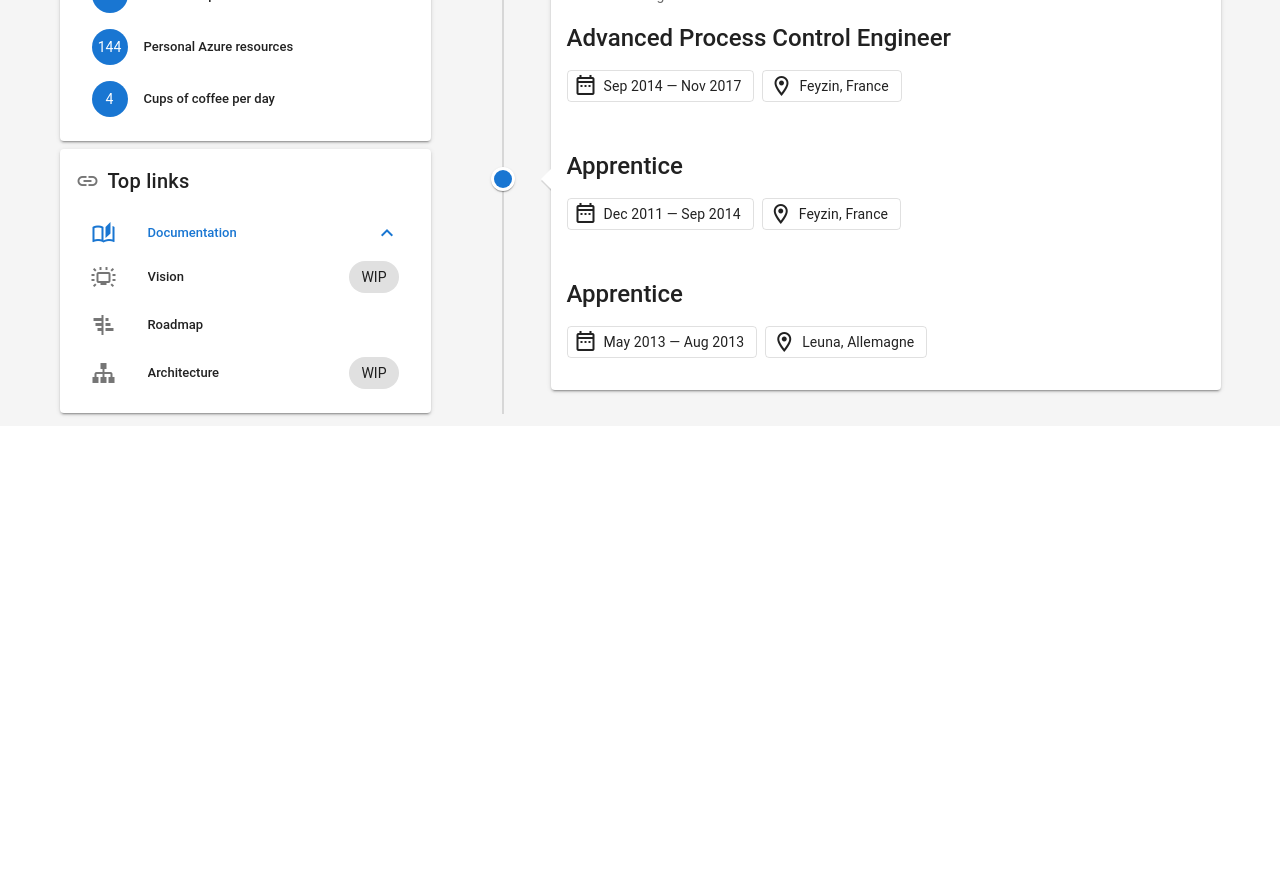
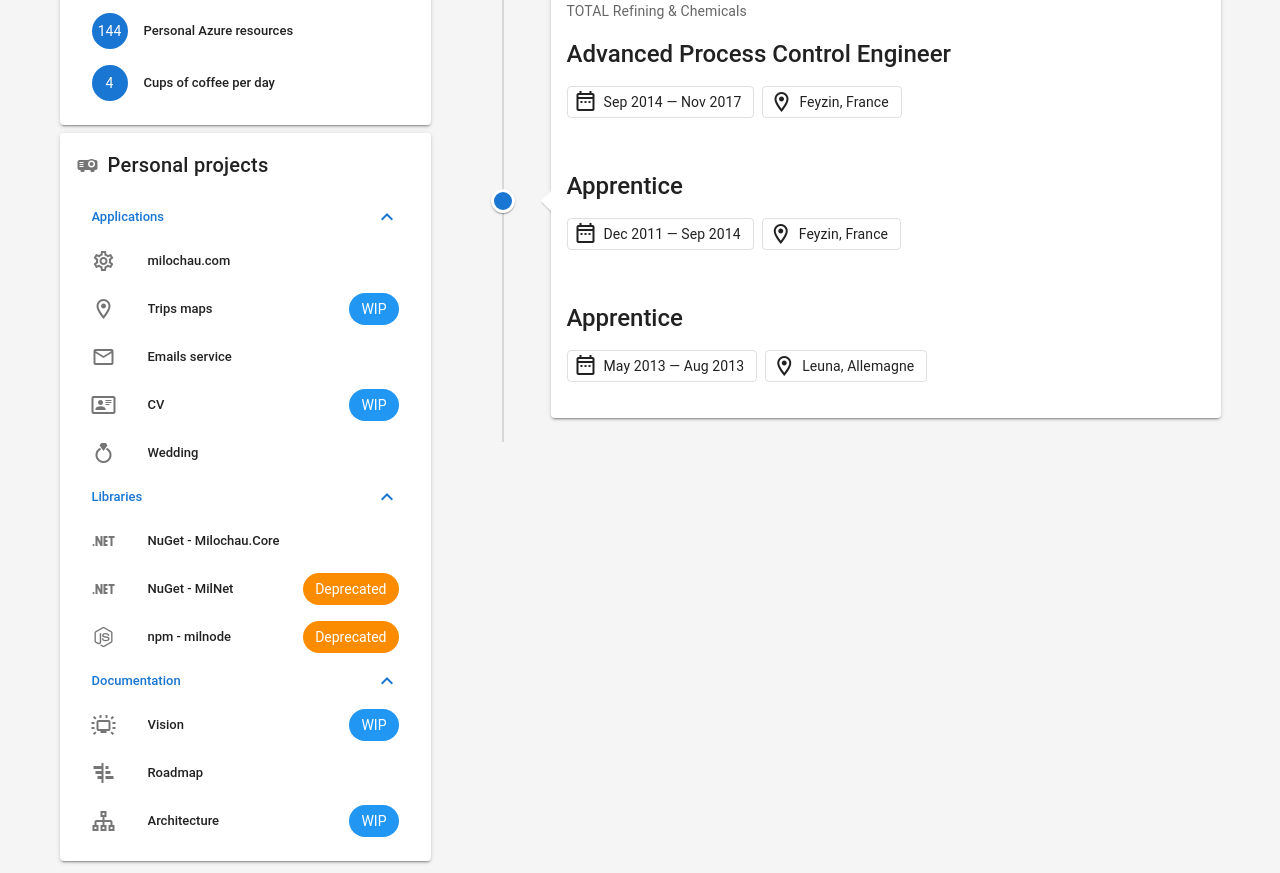
Before and after one commit to amilochau/cv, a Vue app: page /en/ in a window 1280 px wide. Shown: the part 1060-1933 px from the top of the page. Before the commit the page ends 1486 px from the top, so only its background shows below. Built offline with nearby package versions, Linux system fonts and the light colour scheme; a small style sheet from the web is missing.

Commit message:
Add more personal projects

```diff
--- a/package.json
+++ b/package.json
@@ -25,7 +25,7 @@
     "lint": "vue-cli-service lint"
   },
   "dependencies": {
-    "@mdi/font": "^6.4.95",
+    "@mdi/font": "^6.5.95",
     "axios": "^0.24.0",
     "core-js": "^3.19.1",
     "moment": "^2.29.1",
@@ -37,7 +37,7 @@
     "vue-i18n": "^8.26.7",
     "vue-property-decorator": "^9.1.2",
     "vue-router": "^3.5.3",
-    "vuetify": "^2.5.13",
+    "vuetify": "^2.6.0",
     "vuetify-loader": "^1.7.3",
     "vuex": "^3.6.2",
     "vuex-persist": "^3.1.3"
--- a/src/components/resume/Experiences.vue
+++ b/src/components/resume/Experiences.vue
@@ -24,7 +24,7 @@
               <v-chip
                 label
                 outlined
-                class="experience-date">
+                class="mb-1 mr-2 experience-date">
                 <v-icon left>
                   mdi-calendar-range-outline
                 </v-icon>
@@ -34,7 +34,8 @@
               <v-chip
                 label
                 outlined
-                class="ml-2"
+                class="mb-1 mr-2"
+                color="error"
                 v-if="job.isCurrent">
                 <v-icon left>
                   mdi-fire
@@ -45,7 +46,7 @@
               <v-chip
                 label
                 outlined
-                class="ml-2"
+                class="mb-1"
                 :href="job.placeUri"
                 target="_blank"
                 rel="noopener">
--- a/src/components/resume/Persona.vue
+++ b/src/components/resume/Persona.vue
@@ -20,13 +20,14 @@
     <v-card-text>
       {{ description }}
     </v-card-text>
-    <v-card-text>
+    <v-card-text class="pt-0">
       <list-items :list="actions"/>
     </v-card-text>
   </v-card>
 </template>
 
 <script lang="ts">
+import { IList } from '@/models/definitions'
 import { Component, Prop, Vue } from 'vue-property-decorator'
 
 @Component
@@ -39,6 +40,6 @@ export default class Persona extends Vue {
 
   @Prop({ type: String, required: true }) public description!: string;
 
-  @Prop({ type: Array, required: true }) public actions!: [];
+  @Prop({ type: Object, required: true }) public actions!: IList;
 }
 </script>
--- a/src/components/resume/Links.vue
+++ b/src/components/resume/Projects.vue
@@ -2,11 +2,11 @@
   <v-card
     class="mt-2">
     <v-card-title>
-      <v-icon left>mdi-link</v-icon>
-      {{ $t('resume.links.title') }}
+      <v-icon left>mdi-projector</v-icon>
+      {{ $t('resume.projects.title') }}
     </v-card-title>
     <v-card-text>
-      <list-items :list="links"/>
+      <list-items :list="projects"/>
     </v-card-text>
   </v-card>
 </template>
@@ -16,7 +16,7 @@ import { IList } from '@/models/definitions'
 import { Component, Prop, Vue } from 'vue-property-decorator'
 
 @Component
-export default class Links extends Vue {
-  @Prop({ type: Object, required: true }) public links!: IList;
+export default class Projects extends Vue {
+  @Prop({ type: Object, required: true }) public projects!: IList;
 }
 </script>
--- a/src/data/lang/en.json
+++ b/src/data/lang/en.json
@@ -102,8 +102,8 @@
     "keyWords": {
       "title": "Top topics"
     },
-    "links": {
-      "title": "Top links"
+    "projects": {
+      "title": "Personal projects"
     },
     "metrics": {
       "title": "Metrics"
--- a/src/data/lang/fr.json
+++ b/src/data/lang/fr.json
@@ -102,8 +102,8 @@
     "keyWords": {
       "title": "Mots-clés"
     },
-    "links": {
-      "title": "Liens principaux"
+    "projects": {
+      "title": "Projets personnels"
     },
     "metrics": {
       "title": "Métriques"
--- a/src/data/resume/en.json
+++ b/src/data/resume/en.json
@@ -31,18 +31,70 @@
       "title": "Management"
     }
   ],
-  "links": {
+  "projects": {
     "disableTranslation": true,
     "expandGroups": true,
     "items": [
       {
+        "title": { "text": "Applications" },
+        "items": [
+          {
+            "title": { "text": "milochau.com" },
+            "icon": "mdi-cog-outline",
+            "action": { "href": "https://milochau.com" }
+          },
+          {
+            "title": { "text": "Trips maps" },
+            "icon": "mdi-map-marker-outline",
+            "badge": { "text": "WIP", "color": "info" },
+            "action": { "href": "https://trips.milochau.com" }
+          },
+          {
+            "title": { "text": "Emails service" },
+            "icon": "mdi-email-outline",
+            "action": { "href": "https://github.com/amilochau/emails" }
+          },
+          {
+            "title": { "text": "CV" },
+            "icon": "mdi-card-account-details-outline",
+            "badge": { "text": "WIP", "color": "info" },
+            "action": { "href": "https://cv.milochau.com" }
+          },
+          {
+            "title": { "text": "Wedding" },
+            "icon": "mdi-ring"
+          }
+        ]
+      },
+      {
+        "title": { "text": "Libraries" },
+        "items": [
+          {
+            "title": { "text": "NuGet - Milochau.Core" },
+            "icon": "mdi-dot-net",
+            "action": { "href": "https://www.nuget.org/packages?q=Milochau.Core.*" }
+          },
+          {
+            "title": { "text": "NuGet - MilNet" },
+            "icon": "mdi-dot-net",
+            "badge": { "text": "Deprecated", "color": "warning" },
+            "action": { "href": "https://www.nuget.org/packages?q=MilNet.*" }
+          },
+          {
+            "title": { "text": "npm - milnode" },
+            "icon": "mdi-nodejs",
+            "badge": { "text": "Deprecated", "color": "warning" },
+            "action": { "href": "https://www.npmjs.com/package/milnode" }
+          }
+        ]
+      },
+      {
         "title": { "text": "Documentation" },
-        "icon": "mdi-book-open-page-variant-outline",
         "items": [
           {
             "title": { "text": "Vision" },
             "icon": "mdi-television-ambient-light",
-            "badge": { "text": "WIP" }
+            "badge": { "text": "WIP", "color": "info" }
           },
           {
             "title": { "text": "Roadmap" },
@@ -51,8 +103,8 @@
           },
           {
             "title": { "text": "Architecture" },
-            "icon": "mdi-sitemap",
-            "badge": { "text": "WIP" }
+            "icon": "mdi-sitemap-outline",
+            "badge": { "text": "WIP", "color": "info" }
           }
         ]
       }
--- a/src/data/resume/fr.json
+++ b/src/data/resume/fr.json
@@ -31,46 +31,70 @@
       "title": "Management"
     }
   ],
-  "links": {
+  "projects": {
     "disableTranslation": true,
     "expandGroups": true,
     "items": [
       {
         "title": { "text": "Applications" },
-        "icon": "",
         "items": [
           {
-            "title": { "text": "" },
-            "icon": "",
-            "badge": { "text": "WIP" },
+            "title": { "text": "milochau.com" },
+            "icon": "mdi-cog-outline",
             "action": { "href": "https://milochau.com" }
           },
           {
-            "title": { "text": "" },
-            "icon": "",
-            "badge": { "text": "WIP" },
+            "title": { "text": "Carte de voyages" },
+            "icon": "mdi-map-marker-outline",
+            "badge": { "text": "WIP", "color": "info" },
             "action": { "href": "https://trips.milochau.com" }
           },
           {
-            "title": { "text": "" },
-            "icon": "",
-            "badge": { "text": "WIP" },
+            "title": { "text": "Service d'emails" },
+            "icon": "mdi-email-outline",
+            "action": { "href": "https://github.com/amilochau/emails" }
+          },
+          {
+            "title": { "text": "CV" },
+            "icon": "mdi-card-account-details-outline",
+            "badge": { "text": "WIP", "color": "info" },
             "action": { "href": "https://cv.milochau.com" }
           },
           {
             "title": { "text": "Mariage" },
-            "icon": ""
+            "icon": "mdi-ring"
+          }
+        ]
+      },
+      {
+        "title": { "text": "Librairies" },
+        "items": [
+          {
+            "title": { "text": "NuGet - Milochau.Core" },
+            "icon": "mdi-dot-net",
+            "action": { "href": "https://www.nuget.org/packages?q=Milochau.Core.*" }
+          },
+          {
+            "title": { "text": "NuGet - MilNet" },
+            "icon": "mdi-dot-net",
+            "badge": { "text": "Déprécié", "color": "warning" },
+            "action": { "href": "https://www.nuget.org/packages?q=MilNet.*" }
+          },
+          {
+            "title": { "text": "npm - milnode" },
+            "icon": "mdi-nodejs",
+            "badge": { "text": "Déprécié", "color": "warning" },
+            "action": { "href": "https://www.npmjs.com/package/milnode" }
           }
         ]
       },
       {
         "title": { "text": "Documentation" },
-        "icon": "mdi-book-open-page-variant-outline",
         "items": [
           {
             "title": { "text": "Vision" },
             "icon": "mdi-television-ambient-light",
-            "badge": { "text": "WIP" }
+            "badge": { "text": "WIP", "color": "info" }
           },
           {
             "title": { "text": "Roadmap" },
@@ -79,8 +103,8 @@
           },
           {
             "title": { "text": "Architecture" },
-            "icon": "mdi-sitemap",
-            "badge": { "text": "WIP" }
+            "icon": "mdi-sitemap-outline",
+            "badge": { "text": "WIP", "color": "info" }
           }
         ]
       }
--- a/src/pages/Home.vue
+++ b/src/pages/Home.vue
@@ -14,8 +14,8 @@
           :trainings='currentResume.trainings'/>
         <resume-metrics
           :metrics='currentResume.metrics'/>
-        <resume-links
-          :links='currentResume.links'/>
+        <resume-projects
+          :projects='currentResume.projects'/>
       </v-col>
       <v-col cols='12' md='8'>
         <resume-experiences
```
Also changed, not shown: 1 other file (tests, documents, lock files or other folders).
